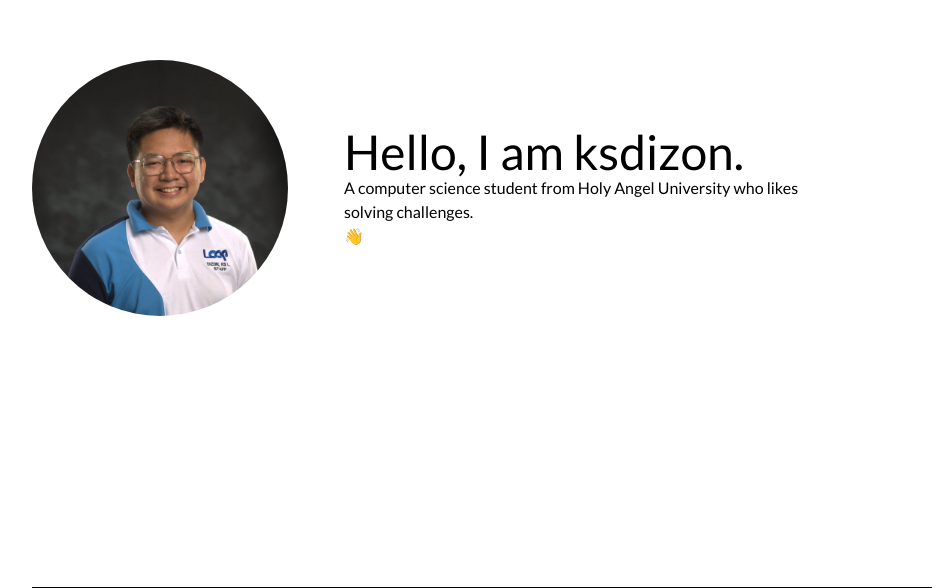
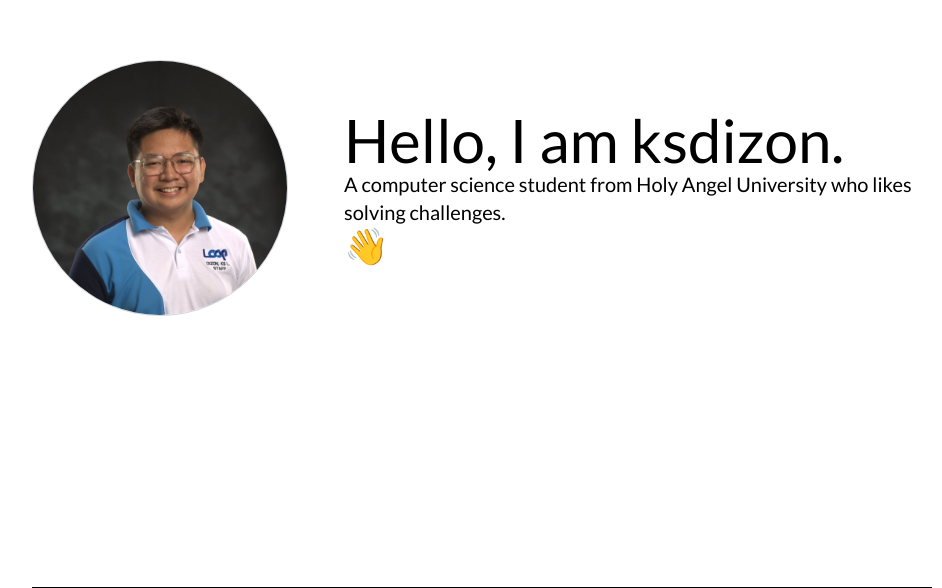
Before and after one commit to ksdizon/ksdizon, a plain HTML site: page index.html in a window 1280 px wide. Shown: the part 212-800 px from the top of the page, without its empty margins (158-1100 px from the left). Drawn offline with nearby package versions, Linux system fonts and the light colour scheme.

Commit message:
Update header

```diff
--- a/index.html
+++ b/index.html
@@ -15,12 +15,12 @@
     <!-- Header -->
     <main class="w-screen flex flex-col items-center gap-3 opacity-0 animate-fadeIn transition-opacity duration-1000">
         <header class="h-screen w-[900px] flex items-center py-4 gap-14 border-b">
-            <img src="src/images/ksdizon.jpg" class="w-64 h-64 rounded-full object-cover">
+            <img src="src/images/ksdizon.jpg" class="w-64 h-64 aspect-square rounded-full object-cover border border-gray-300">
 
             <div class="flex-col">
-                <h1 class="text-black text-5xl font-lato" style="font-family: 'Lato', sans-serif">Hello, I am ksdizon.</h1>
-                <p class="text-base font-lato" style="font-family: 'Lato', sans-serif">A computer science student from Holy Angel University who likes<br>solving challenges.</p>
-                <a href="#experiences">👋</a>
+                <h1 class="text-black text-6xl font-lato" style="font-family: 'Lato', sans-serif">Hello, I am ksdizon.</h1>
+                <p class="text-xl font-lato" style="font-family: 'Lato', sans-serif">A computer science student from Holy Angel University who likes solving challenges.</p>
+                <a class="text-4xl" href="#experiences">👋</a>
             </div>
         </header>
 
```
